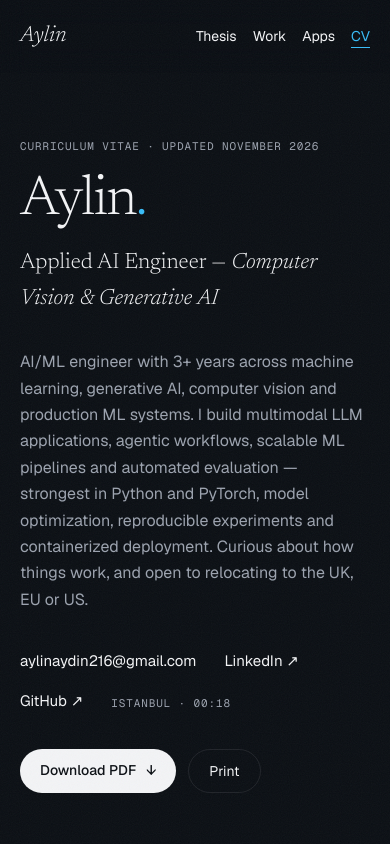
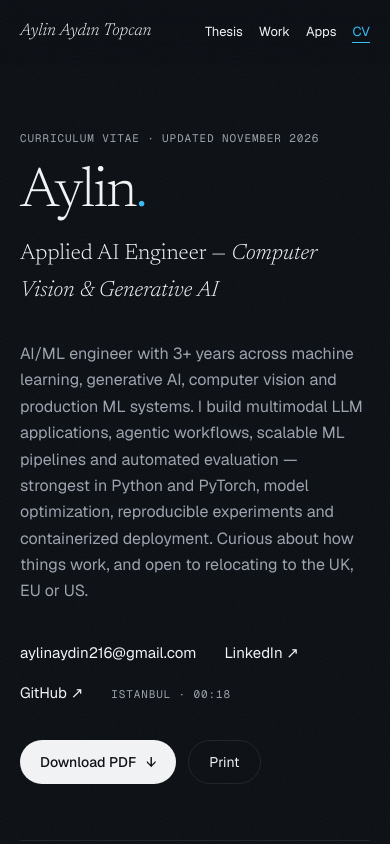
Before and after one commit to aylinaydincs/aylinaydin, a plain HTML site: page cv.html in a window 390 px wide. Shown: the top 844 px of the page. Drawn offline with nearby package versions, Linux system fonts and the light colour scheme.

Commit message:
Show full name at the top of both pages
Co-Authored-By: Claude Opus 5.5 <noreply@anthropic.com>
Claude-Session: https://claude.ai/code/session_015fLAXSoSY7q352zPySiEny

```diff
--- a/cv.html
+++ b/cv.html
@@ -3,7 +3,7 @@
 <head>
 <meta charset="utf-8">
 <meta name="viewport" content="width=device-width, initial-scale=1">
-<title>CV — Aylin, Applied AI Engineer</title>
+<title>CV — Aylin Aydın Topcan, Applied AI Engineer</title>
 <meta name="description" content="Curriculum vitae of Aylin, Applied AI Engineer working on computer vision, generative AI and production ML.">
 <link rel="preconnect" href="https://fonts.googleapis.com">
 <link rel="preconnect" href="https://fonts.gstatic.com" crossorigin>
@@ -32,7 +32,7 @@ main,header.site,footer{position:relative;z-index:2}
 header.site{position:sticky;top:0;z-index:20;backdrop-filter:blur(14px);-webkit-backdrop-filter:blur(14px);background:color-mix(in srgb,var(--bg) 72%,transparent)}
 .nav{max-width:72rem;margin:0 auto;padding:1.125rem clamp(1.25rem,5vw,3.5rem);display:flex;justify-content:space-between;align-items:center;gap:1rem;font-size:.875rem}
 .nav ul{display:flex;gap:1.75rem;list-style:none;margin:0;padding:0}
-.brand{font-family:var(--serif);font-style:italic;font-size:1.375rem}
+.brand{font-family:var(--serif);font-style:italic;font-size:1.375rem;white-space:nowrap}
 #tide{height:1px;background:var(--accent);transform:scaleX(0);transform-origin:0 50%;opacity:.8}
 
 .rv{opacity:0;transform:translateY(1rem);transition:opacity .9s var(--ease),transform .9s var(--ease)}
@@ -75,6 +75,7 @@ footer{padding-block:5rem 2.5rem}
 .end{display:flex;flex-wrap:wrap;justify-content:space-between;gap:1rem;padding-top:1.25rem;border-top:1px solid var(--line)}
 
 @media (max-width:760px){
+  .brand{font-size:1.0625rem}.nav ul{gap:.875rem}.nav{font-size:.8125rem}
   .block{grid-template-columns:1fr;gap:1.25rem}
   .block > .mono{position:static}
   .skills{grid-template-columns:1fr}
@@ -104,7 +105,7 @@ footer{padding-block:5rem 2.5rem}
 
 <header class="site">
   <nav class="nav" aria-label="Main">
-    <a class="brand" href="index.html">Aylin</a>
+    <a class="brand" href="index.html">Aylin Aydın Topcan</a>
     <ul>
       <li><a class="ln" href="index.html#thesis">Thesis</a></li>
       <li><a class="ln" href="index.html#work">Work</a></li>
```
Also changed, not shown: index.html (+4 -3 lines).
